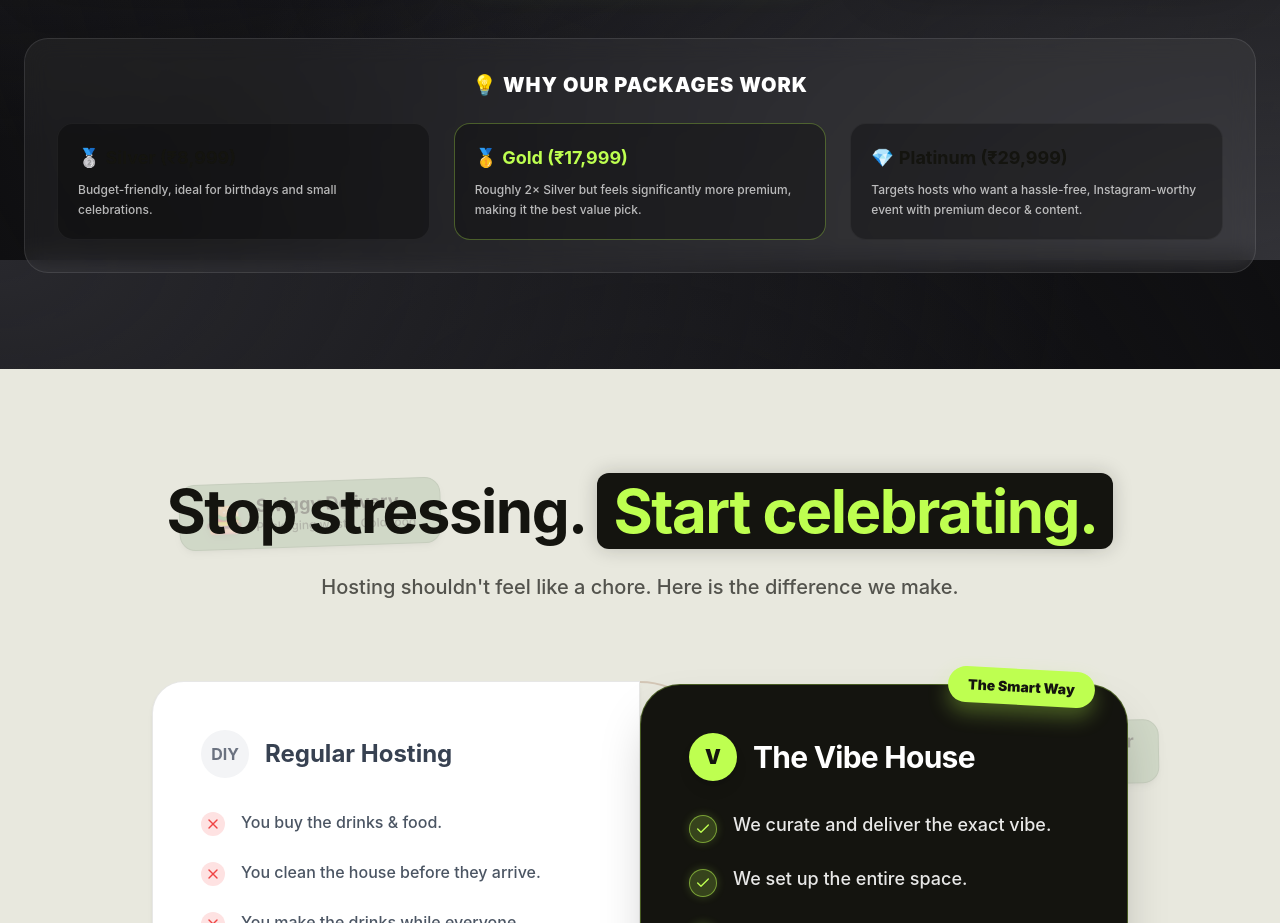
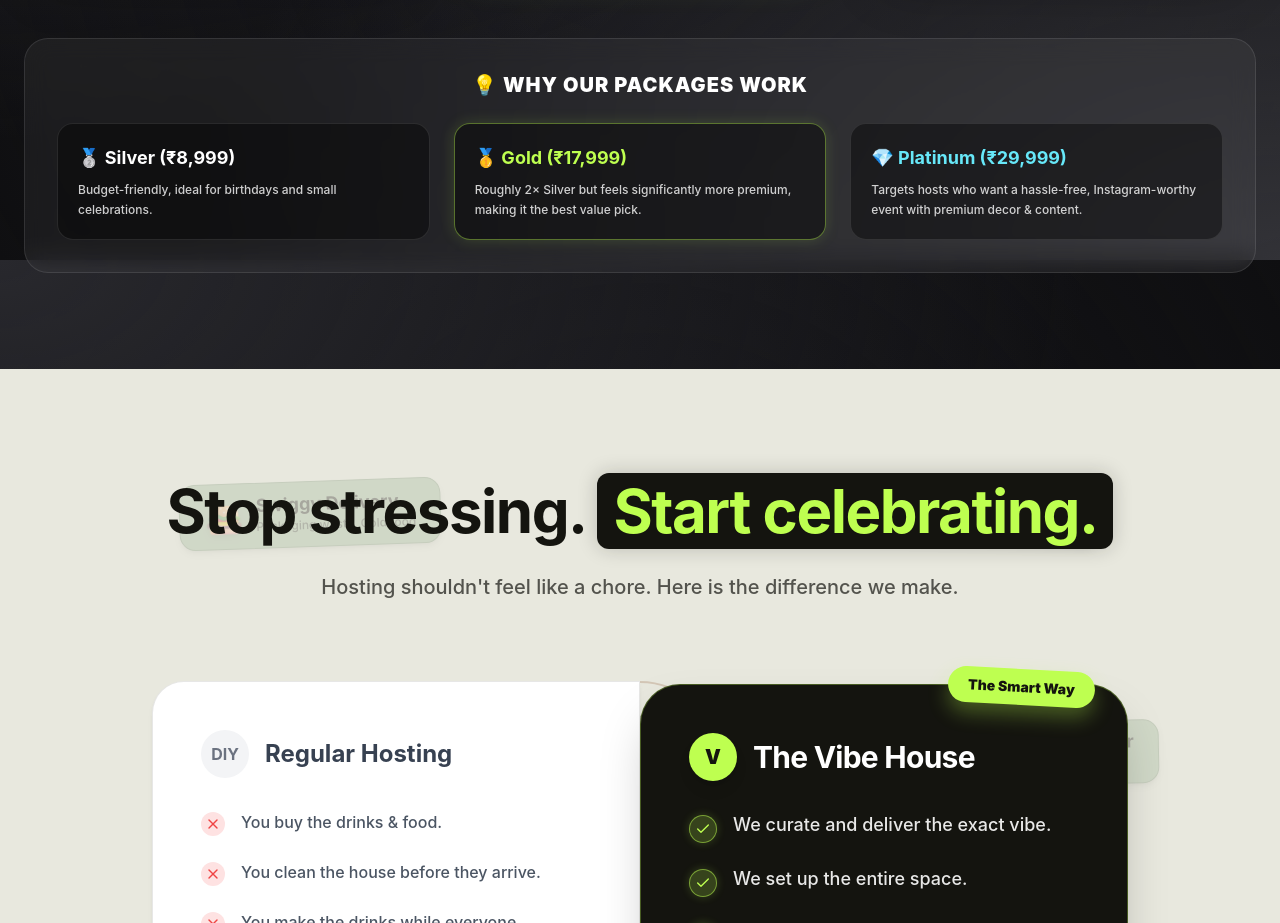
Before and after one commit to yashang-lab/TheVibeHouse, a Next.js app: page / in a window 1280 px wide. Shown: the part 3740-4663 px from the top of the page. Built offline with nearby package versions, Linux system fonts and the light colour scheme.

Commit message:
Fix Silver and Platinum header text visibility and contrast in Packages summary

```diff
--- a/components/sections/Packages.tsx
+++ b/components/sections/Packages.tsx
@@ -285,21 +285,21 @@
             💡 Why Our Packages Work
           </h4>
           <div className="grid md:grid-cols-3 gap-6">
-            <div className="bg-black/30 p-5 rounded-2xl border border-white/5">
-              <span className="text-lg mb-2 block">🥈 <strong>Silver (₹8,999)</strong></span>
-              <p className="text-xs text-white/70 leading-relaxed font-medium">
+            <div className="bg-black/40 p-5 rounded-2xl border border-white/10">
+              <span className="text-lg mb-2 block text-white font-bold">🥈 Silver (₹8,999)</span>
+              <p className="text-xs text-white/80 leading-relaxed font-medium">
                 Budget-friendly, ideal for birthdays and small celebrations.
               </p>
             </div>
-            <div className="bg-black/30 p-5 rounded-2xl border border-brand-perk/30">
-              <span className="text-lg mb-2 block text-brand-perk">🥇 <strong>Gold (₹17,999)</strong></span>
-              <p className="text-xs text-white/70 leading-relaxed font-medium">
+            <div className="bg-black/40 p-5 rounded-2xl border border-brand-perk/40 shadow-[0_0_15px_rgba(190,255,80,0.15)]">
+              <span className="text-lg mb-2 block text-brand-perk font-bold">🥇 Gold (₹17,999)</span>
+              <p className="text-xs text-white/80 leading-relaxed font-medium">
                 Roughly 2× Silver but feels significantly more premium, making it the best value pick.
               </p>
             </div>
-            <div className="bg-black/30 p-5 rounded-2xl border border-white/5">
-              <span className="text-lg mb-2 block">💎 <strong>Platinum (₹29,999)</strong></span>
-              <p className="text-xs text-white/70 leading-relaxed font-medium">
+            <div className="bg-black/40 p-5 rounded-2xl border border-white/10">
+              <span className="text-lg mb-2 block text-cyan-300 font-bold">💎 Platinum (₹29,999)</span>
+              <p className="text-xs text-white/80 leading-relaxed font-medium">
                 Targets hosts who want a hassle-free, Instagram-worthy event with premium decor & content.
               </p>
             </div>
```
